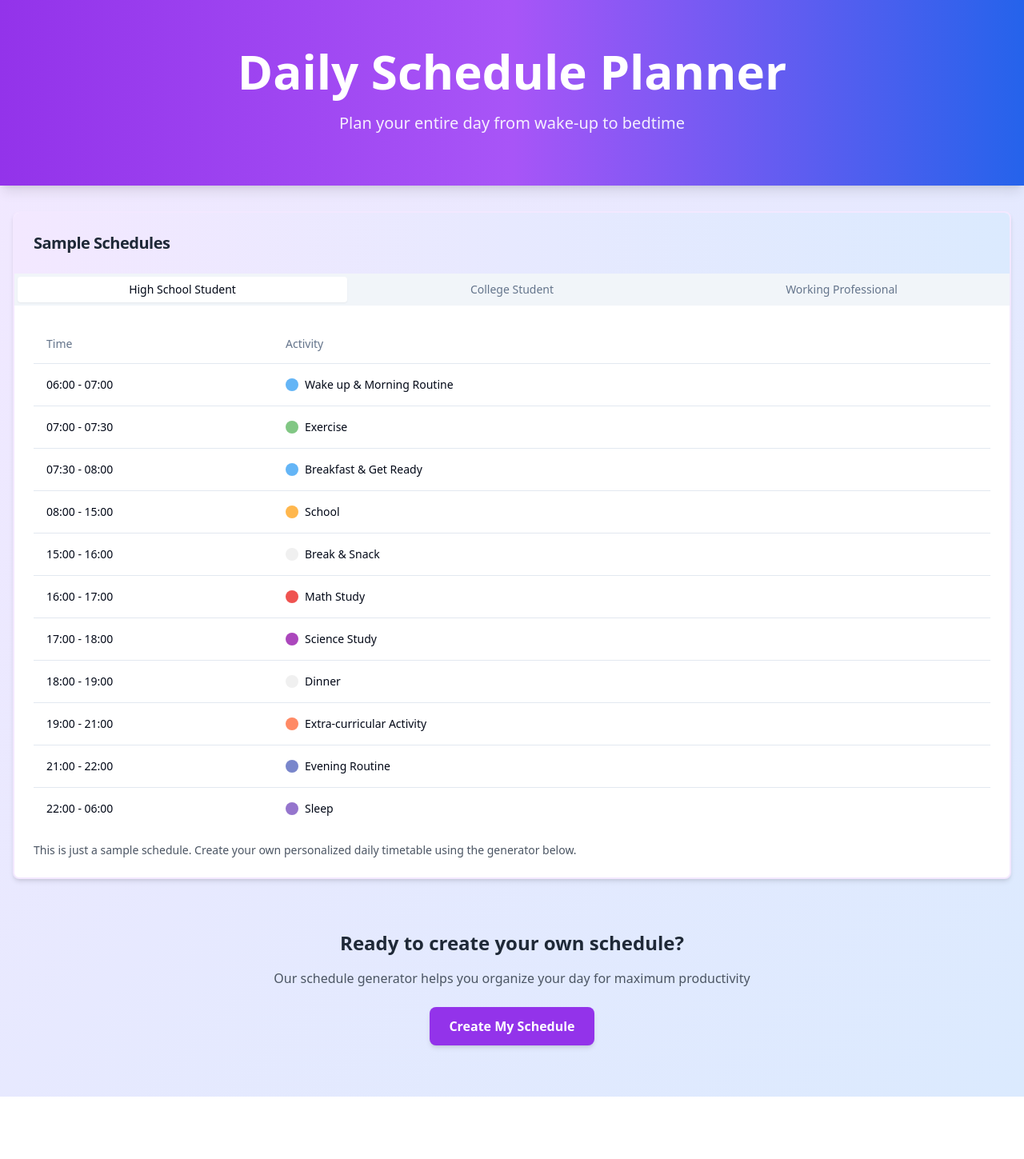
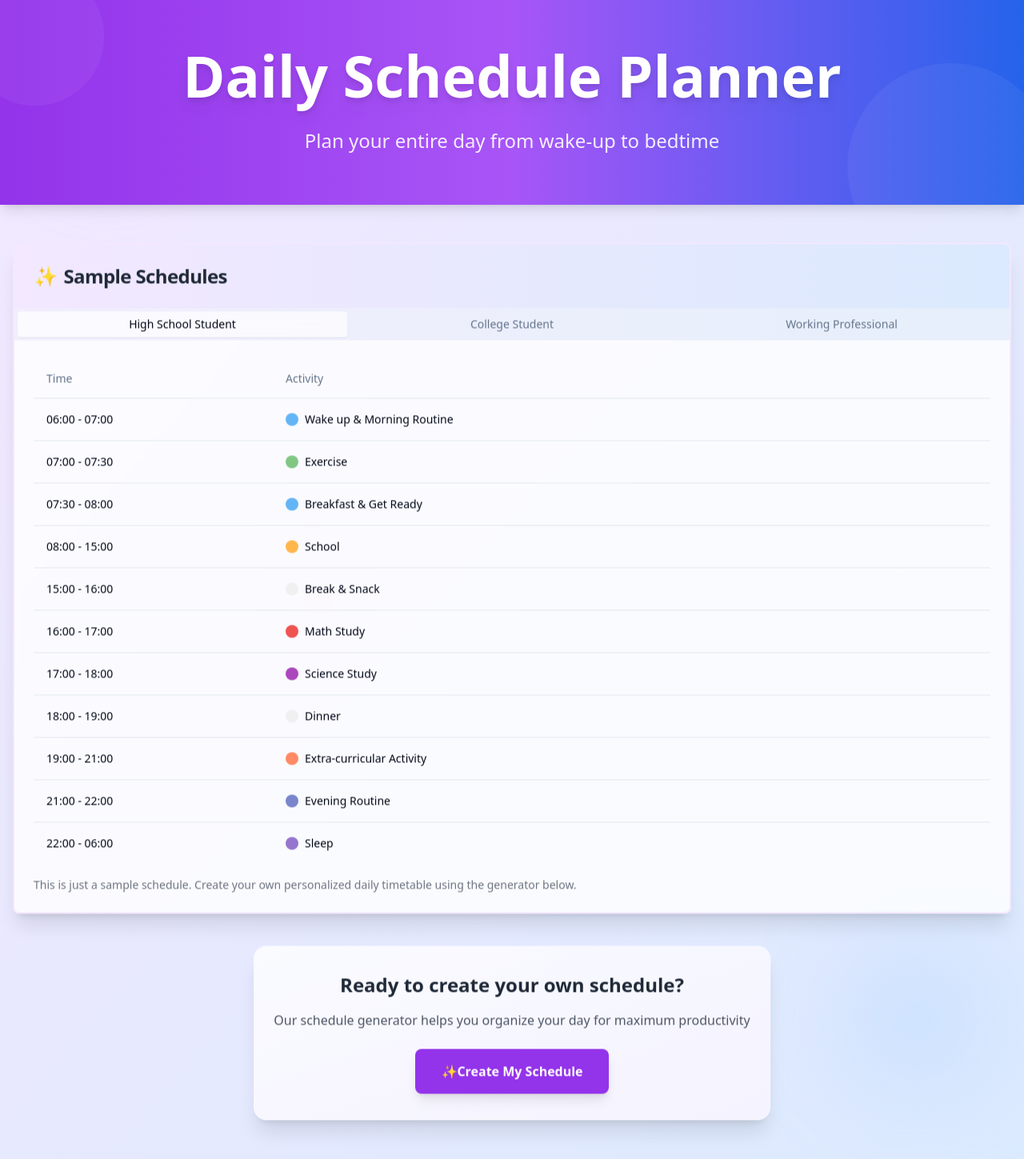
Before and after one commit to pruthvi-189/Study-time-table-, a React (Vite) app: page / in a window 1280 px wide. Shown: the whole page at 80% size. Before the commit the page ends 1371 px from the top, so only its background shows below. Built offline with nearby package versions, Linux system fonts and the light colour scheme.

Commit message:
Add floating animation effects
Apply floating animation effects to improve UI.

```diff
--- a/src/pages/Index.tsx
+++ b/src/pages/Index.tsx
@@ -1,3 +1,4 @@
+
 import React, { useState, useEffect } from "react";
 import TimetableGenerator from "../components/TimetableGenerator";
 import { Card, CardContent, CardHeader, CardTitle } from "@/components/ui/card";
@@ -78,10 +79,87 @@ const Index = () => {
     }
   }, [activeTab]);
 
+  // Animation variants for floating effect
+  const floatingAnimation = {
+    y: [0, -8, 0],
+    transition: {
+      duration: 3,
+      ease: "easeInOut",
+      repeat: Infinity,
+      repeatType: "reverse"
+    }
+  };
+
   return (
-    <div className="min-h-screen bg-gradient-to-br from-purple-100 to-blue-100">
-      <header className="py-16 bg-gradient-to-r from-purple-600 via-purple-500 to-blue-600 shadow-lg">
-        <div className="container mx-auto px-4 text-center">
+    <div className="min-h-screen bg-gradient-to-br from-purple-100 to-blue-100 overflow-hidden relative">
+      {/* Animated background shapes */}
+      <motion.div
+        className="absolute top-20 left-10 w-32 h-32 rounded-full bg-purple-300/30 blur-2xl"
+        animate={{
+          x: [0, 30, 0],
+          y: [0, 15, 0],
+        }}
+        transition={{
+          duration: 15,
+          repeat: Infinity,
+          repeatType: "reverse"
+        }}
+      />
+      <motion.div
+        className="absolute bottom-20 right-10 w-40 h-40 rounded-full bg-blue-300/30 blur-3xl"
+        animate={{
+          x: [0, -20, 0],
+          y: [0, -20, 0],
+        }}
+        transition={{
+          duration: 18,
+          repeat: Infinity,
+          repeatType: "reverse"
+        }}
+      />
+      <motion.div
+        className="absolute top-1/2 left-1/4 w-24 h-24 rounded-full bg-pink-300/20 blur-2xl"
+        animate={{
+          x: [0, 40, 0],
+          y: [0, -30, 0],
+        }}
+        transition={{
+          duration: 20,
+          repeat: Infinity,
+          repeatType: "reverse"
+        }}
+      />
+
+      <header className="py-16 bg-gradient-to-r from-purple-600 via-purple-500 to-blue-600 shadow-lg relative overflow-hidden">
+        {/* Header background effects */}
+        <motion.div
+          className="absolute -top-10 -left-10 w-40 h-40 rounded-full bg-white/5"
+          animate={{
+            scale: [1, 1.2, 1],
+            x: [0, 10, 0],
+            y: [0, 15, 0],
+          }}
+          transition={{
+            duration: 8,
+            repeat: Infinity,
+            repeatType: "reverse"
+          }}
+        />
+        <motion.div
+          className="absolute -bottom-20 -right-10 w-60 h-60 rounded-full bg-white/5"
+          animate={{
+            scale: [1, 1.1, 1],
+            x: [0, -15, 0],
+            y: [0, -10, 0],
+          }}
+          transition={{
+            duration: 10,
+            repeat: Infinity,
+            repeatType: "reverse"
+          }}
+        />
+
+        <div className="container mx-auto px-4 text-center relative z-10">
           <motion.div
             initial={{ opacity: 0, scale: 0.5 }}
             animate={{ opacity: 1, scale: 1 }}
@@ -92,7 +170,7 @@ const Index = () => {
             }}
           >
             <motion.h1
-              className="text-4xl md:text-6xl font-bold text-white mb-4"
+              className="text-5xl md:text-7xl font-bold text-white mb-6 drop-shadow-lg"
               animate={{
                 y: [0, -10, 0],
               }}
@@ -106,7 +184,7 @@ const Index = () => {
               Daily Schedule Planner
             </motion.h1>
             <motion.p
-              className="text-xl text-white/90"
+              className="text-xl md:text-2xl text-white/90 font-light"
               initial={{ y: -20, opacity: 0 }}
               animate={{ y: 0, opacity: 1 }}
               transition={{ duration: 0.7, delay: 0.6 }}
@@ -117,24 +195,40 @@ const Index = () => {
         </div>
       </header>
 
-      <div className="container mx-auto px-4 py-8">
+      <div className="container mx-auto px-4 py-12 relative z-10">
         <motion.div
           initial={{ y: 20, opacity: 0 }}
           animate={{ y: 0, opacity: 1 }}
           transition={{ duration: 0.5, delay: 0.4 }}
         >
-          <Card className="mb-8 shadow-md border-2 border-purple-100 overflow-hidden">
+          <motion.div
+            animate={floatingAnimation}
+            className="mb-10"
+          >
+            <Card className="mb-8 shadow-xl border-2 border-purple-100 overflow-hidden backdrop-blur-sm bg-white/80">
               <CardHeader className="bg-gradient-to-r from-purple-100 to-blue-100">
-              <CardTitle className="text-xl font-bold text-gray-800">
+                <CardTitle className="text-2xl font-bold text-gray-800 flex items-center">
+                  <motion.span
+                    animate={{
+                      rotate: [0, 5, 0, -5, 0],
+                    }}
+                    transition={{
+                      duration: 8,
+                      repeat: Infinity,
+                    }}
+                    className="mr-2"
+                  >
+                    ✨
+                  </motion.span>
                   Sample Schedules
                 </CardTitle>
               </CardHeader>
               <CardContent className="p-0">
                 <Tabs defaultValue="highschool" value={activeTab} onValueChange={setActiveTab}>
-                <TabsList className="w-full grid grid-cols-3 rounded-none">
-                  <TabsTrigger value="highschool">High School Student</TabsTrigger>
-                  <TabsTrigger value="college">College Student</TabsTrigger>
-                  <TabsTrigger value="professional">Working Professional</TabsTrigger>
+                  <TabsList className="w-full grid grid-cols-3 rounded-none bg-gradient-to-r from-purple-100/50 to-blue-100/50">
+                    <TabsTrigger value="highschool" className="data-[state=active]:bg-white/70 data-[state=active]:backdrop-blur-md">High School Student</TabsTrigger>
+                    <TabsTrigger value="college" className="data-[state=active]:bg-white/70 data-[state=active]:backdrop-blur-md">College Student</TabsTrigger>
+                    <TabsTrigger value="professional" className="data-[state=active]:bg-white/70 data-[state=active]:backdrop-blur-md">Working Professional</TabsTrigger>
                   </TabsList>
                   <div className="p-6">
                     <div className="overflow-x-auto">
@@ -147,29 +241,46 @@ const Index = () => {
                         </TableHeader>
                         <TableBody>
                           {currentSchedule.map((item, index) => (
-                          <TableRow key={index} className="transition-colors hover:bg-gray-50">
+                            <motion.tr
+                              key={index}
+                              className="border-b transition-colors hover:bg-gray-50"
+                              initial={{ opacity: 0, y: 5 }}
+                              animate={{ opacity: 1, y: 0 }}
+                              transition={{ duration: 0.3, delay: index * 0.05 }}
+                            >
                               <TableCell className="font-medium">{item.time}</TableCell>
                               <TableCell>
                                 <div className="flex items-center gap-2">
-                                <div
+                                  <motion.div
                                     className="w-4 h-4 rounded-full"
                                     style={{ backgroundColor: item.color }}
+                                    whileHover={{ scale: 1.5 }}
                                   />
                                   {item.activity}
                                 </div>
                               </TableCell>
-                          </TableRow>
+                            </motion.tr>
                           ))}
                         </TableBody>
                       </Table>
                     </div>
-                  <p className="text-sm text-gray-600 mt-4">
+                    <motion.p
+                      className="text-sm text-gray-600 mt-4"
+                      animate={{
+                        opacity: [0.8, 1, 0.8],
+                      }}
+                      transition={{
+                        duration: 3,
+                        repeat: Infinity,
+                      }}
+                    >
                       This is just a sample schedule. Create your own personalized daily timetable using the generator below.
-                  </p>
+                    </motion.p>
                   </div>
                 </Tabs>
               </CardContent>
             </Card>
+          </motion.div>
         </motion.div>
 
         <motion.div
@@ -179,7 +290,12 @@ const Index = () => {
           className="flex justify-center"
         >
           {!showGenerator ? (
-            <div className="text-center py-8">
+            <motion.div
+              className="text-center py-8 px-6 rounded-2xl bg-gradient-to-br from-white/80 to-purple-50/80 backdrop-blur-sm shadow-xl border border-white/20"
+              animate={floatingAnimation}
+              whileHover={{ scale: 1.02, boxShadow: "0 25px 50px -12px rgba(0, 0, 0, 0.25)" }}
+              transition={{ duration: 0.3 }}
+            >
               <h2 className="text-xl md:text-2xl font-bold text-gray-800 mb-4">
                 Ready to create your own schedule?
               </h2>
@@ -187,16 +303,35 @@ const Index = () => {
                 Our schedule generator helps you organize your day for maximum productivity
               </p>
               <motion.button
-                whileHover={{ scale: 1.05 }}
+                whileHover={{ scale: 1.05, backgroundColor: "#6d28d9" }}
                 whileTap={{ scale: 0.95 }}
-                className="px-6 py-3 bg-purple-600 text-white rounded-lg font-semibold shadow-md hover:bg-purple-700 transition-colors"
+                className="px-8 py-4 bg-purple-600 text-white rounded-lg font-semibold shadow-lg hover:bg-purple-700 transition-colors"
                 onClick={() => setShowGenerator(true)}
               >
+                <motion.span
+                  className="inline-block"
+                  animate={{
+                    x: [0, 5, 0],
+                  }}
+                  transition={{
+                    duration: 1.5,
+                    repeat: Infinity,
+                  }}
+                >
+                  ✨
+                </motion.span>
                 Create My Schedule
               </motion.button>
-            </div>
+            </motion.div>
           ) : (
+            <motion.div
+              initial={{ opacity: 0, y: 20 }}
+              animate={{ opacity: 1, y: 0 }}
+              transition={{ duration: 0.5 }}
+              className="w-full"
+            >
               <TimetableGenerator />
+            </motion.div>
           )}
         </motion.div>
       </div>
```
Lines whose indentation alone changed are shown as unchanged.
